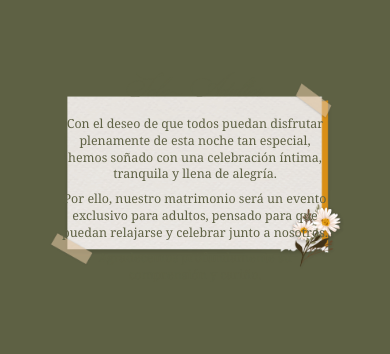
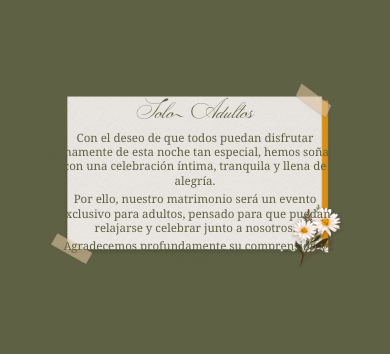
Before and after one commit to ortizalfano/boda-adriana-diego, a website built with Vite: page index.html in a window 390 px wide. Shown: the part 7327-7681 px from the top of the page. Built offline with nearby package versions, Linux system fonts and the light colour scheme; files whose address does not match are found by name.

Commit message:
Aggressive mobile fix for Solo Adultos: wide text block and ultra-compact spacing to ensure full visibility

```diff
--- a/style.css
+++ b/style.css
@@ -953,24 +953,23 @@ section {
   }
 
   .adultos-content {
-    top: 50%;
-    width: 82%;
-    /* Wider to reduce height of text block */
-    gap: 12px;
+    top: 52%;
+    width: 90%;
+    gap: 10px;
   }
 
   .adultos-title {
-    font-size: 2rem;
-    margin-bottom: 0;
+    font-size: 1.7rem;
+    margin-bottom: -5px;
   }
 
   .adultos-paragraphs {
-    gap: 8px;
+    gap: 4px;
   }
 
   .adultos-paragraphs p {
-    font-size: 0.78rem;
-    line-height: 1.35;
+    font-size: 0.72rem;
+    line-height: 1.25;
   }
 }
 
```
